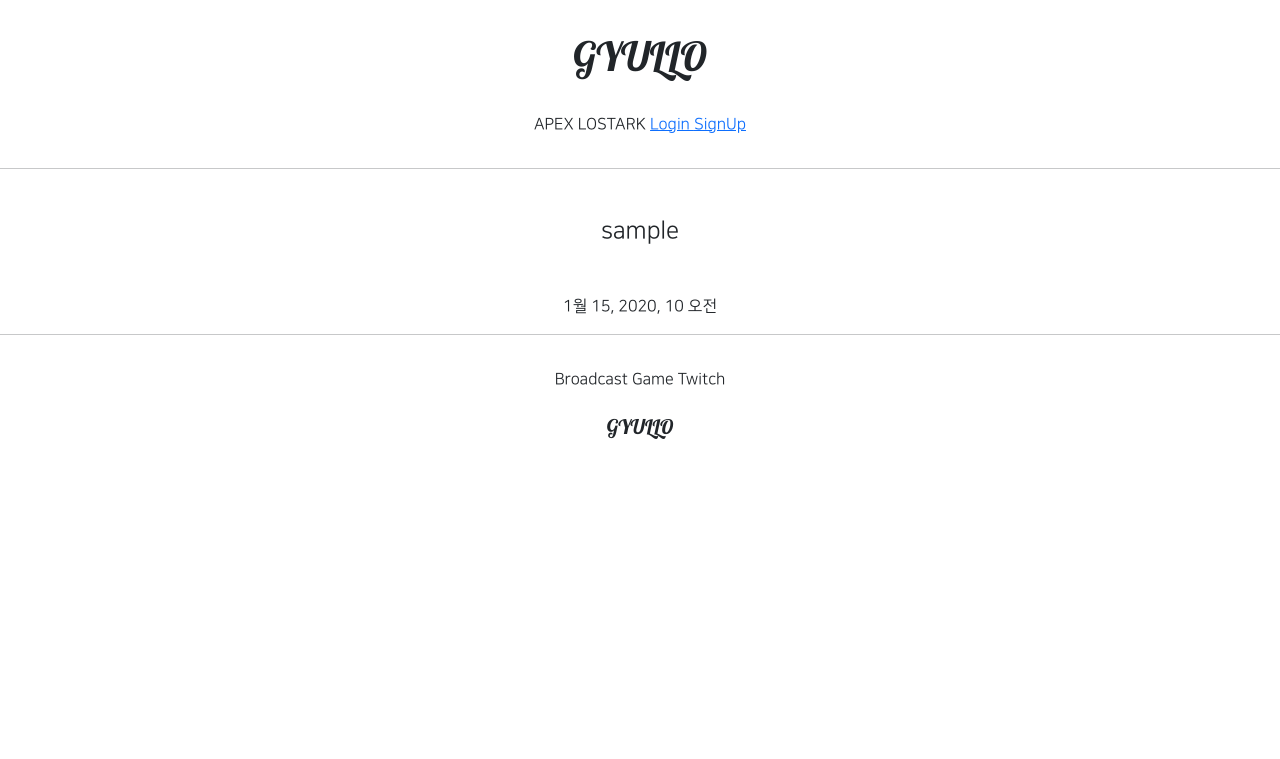
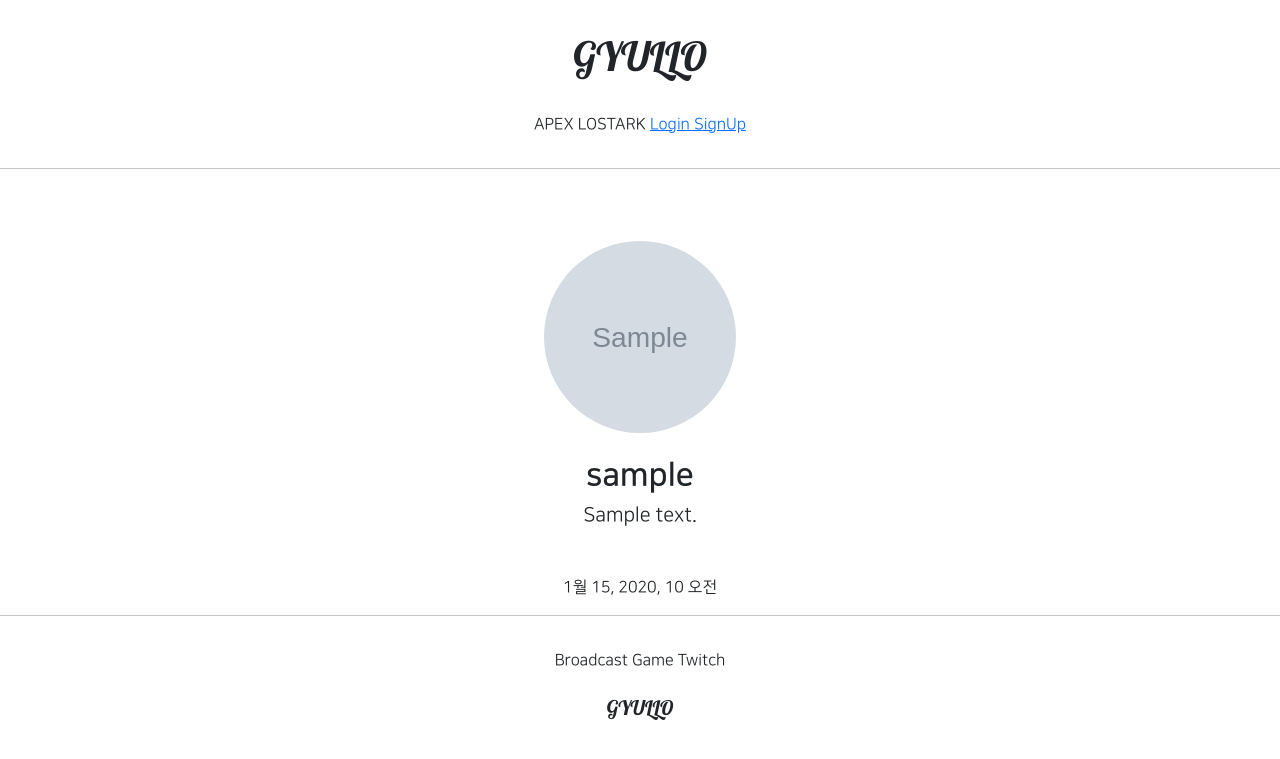
Before and after one commit to gyullo18/gis_1ban_2, a Django app: page /accounts/detail/1 in a window 1280 px wide. Shown: the top 759 px of the page. Run offline with Django 3.2, Linux system fonts and the light colour scheme; tables that the repository leaves empty hold one stand-in row (values such as "Sample post"); grey boxes marked "Sample" are stand-in pictures; parts of the project's set-up code (start-up, migrations or seed data) failed here and were passed over; some libraries are stand-ins or nearby versions.

Commit message:
7-26 1ban project2 4

```diff
--- a/accountapp/templates/accountapp/detail.html
+++ b/accountapp/templates/accountapp/detail.html
@@ -4,7 +4,19 @@
 {% block content %}
 <div class="text-center mw-500 m-auto">
     <div class="m-5">
-        <h4>{{ target_user.username }}</h4>
+        {% if target_user.profile %}
+            <img src="{{ target_user.profile.image.url }}"
+                 class="profile_image m-4"
+                 alt="profile image">
+            <h2 class="NNS_B">{{ target_user.profile.nickname }}</h2>
+            <h5>{{ target_user.profile.message }}</h5>
+        {% else %}
+        <h2 class="NNS_B">
+            <a href="{% url 'profileapp:create' %} ">
+                Create Profile
+            </a>
+        </h2>
+        {% endif %}
     </div>
     <div>
         {{ target_user.date_joined }}
--- a/gis_2/urls.py
+++ b/gis_2/urls.py
@@ -13,6 +13,8 @@ Including another URLconf
     1. Import the include() function: from django.urls import include, path
     2. Add a URL to urlpatterns:  path('blog/', include('blog.urls'))
 """
+from django.conf import settings
+from django.conf.urls.static import static
 from django.contrib import admin
 from django.urls import path, include
 
@@ -20,4 +22,4 @@ urlpatterns = [
     path('admin/', admin.site.urls),
     path('accounts/', include('accountapp.urls')),
     path('profiles/', include('profileapp.urls')),
-]
+]+ static(settings.MEDIA_URL, document_root = settings.MEDIA_ROOT)
--- a/static/base.css
+++ b/static/base.css
@@ -22,3 +22,14 @@
     max-width: 500px;
     margin: 1rem 1.5rem;
 }
+/*7/26*/
+.profile_image{
+    width: 12rem;
+    height: 12rem;
+    border-radius: 20rem;      /*모서리를 얼마나 둥글게 할지*/
+    object-fit: cover;
+}
+
+.NNS_B {
+    font-family: 'NanumSquareB', cursive;
+}
```
